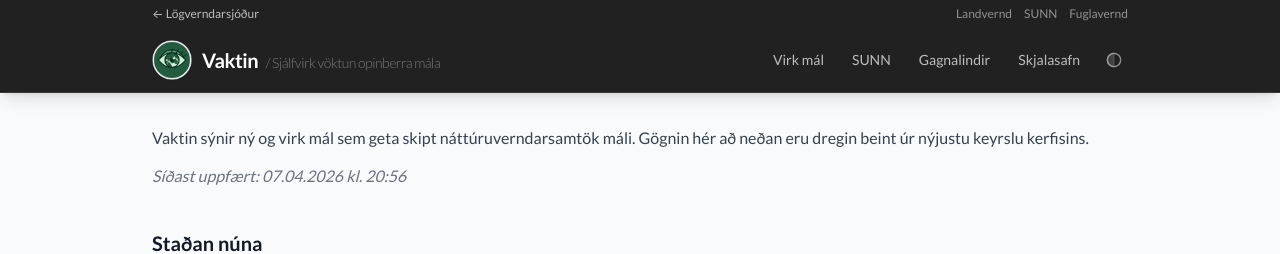
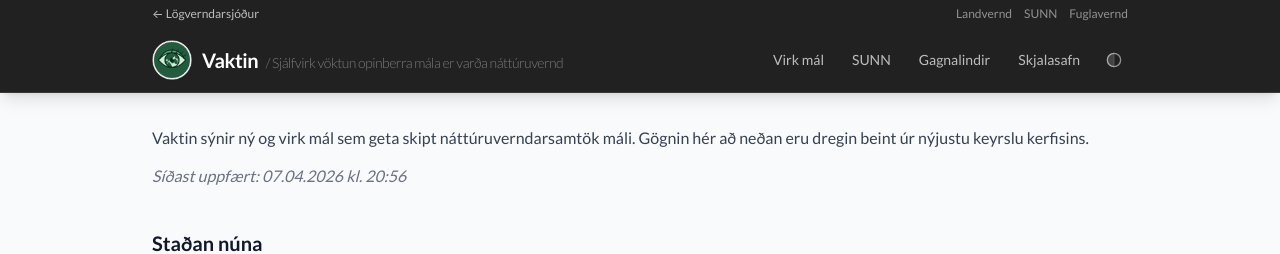
Before and after one commit to sunnuhvoll/vaktin, a Jekyll site: the page built from index.md, in a window 1280 px wide. Shown: the top 254 px of the page. Built offline with Jekyll 4.4.1, drawn with Linux system fonts in a browser that asks for light colours; nearby versions of some CDN libraries.

Commit message:
bannet text changed

```diff
--- a/_layouts/default.html
+++ b/_layouts/default.html
@@ -88,7 +88,7 @@
         <img src="{{ '/assets/logo-512.png' | relative_url }}" alt="" class="h-10 drop-shadow-sm">
         <h1 class="text-lg sm:text-xl font-bold tracking-tight m-0 text-white border-none">
           Vaktin
-          <span class="hidden sm:inline text-white/40 font-light text-sm ml-1">/ Sjálfvirk vöktun opinberra mála</span>
+          <span class="hidden sm:inline text-white/40 font-light text-sm ml-1">/ Sjálfvirk vöktun opinberra mála er varða náttúruvernd</span>
         </h1>
       </a>
       <nav class="flex gap-1 overflow-x-auto">
```
Also changed, not shown: 8 other files.
